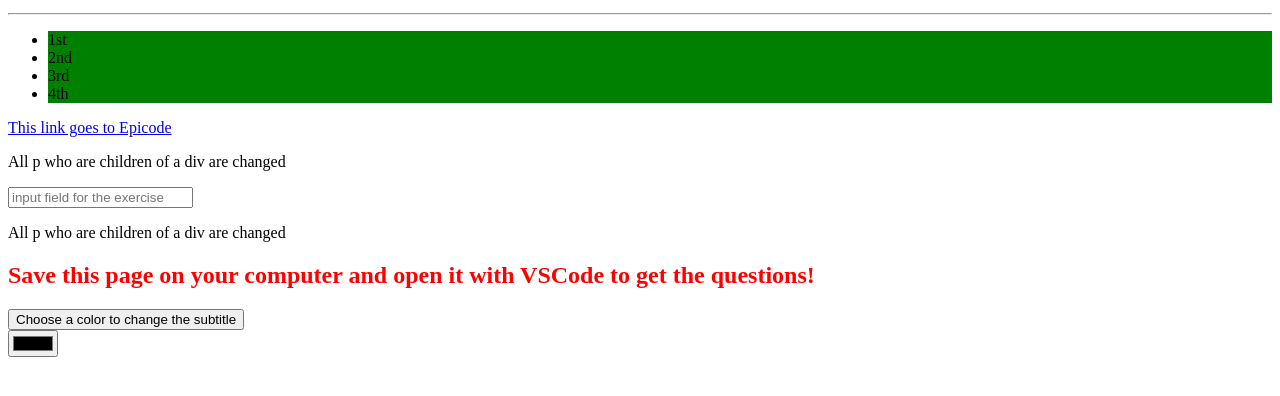
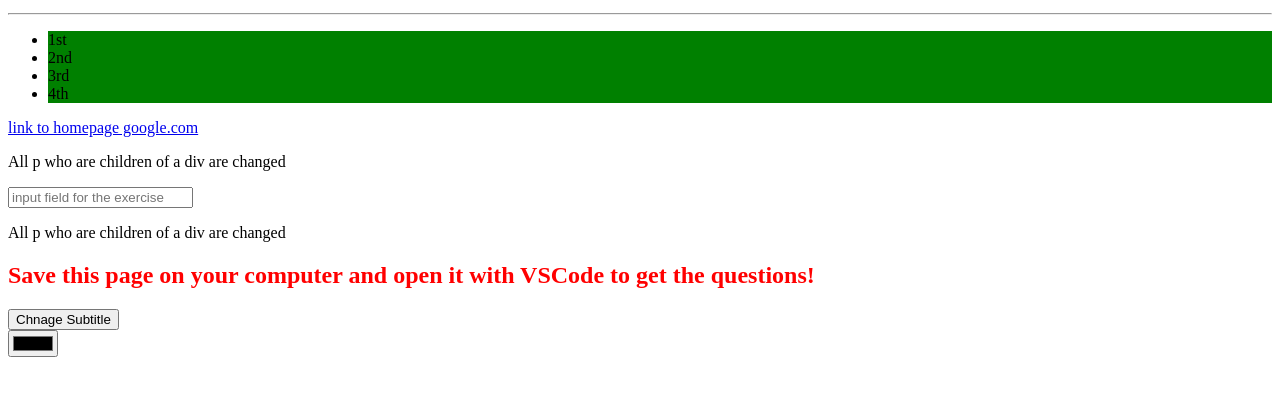
Before and after one commit to Nic-DC/U1_W3_Day12, a plain HTML site: page index_homework.html in a window 1280 px wide. Shown: the part 134-530 px from the top of the page. Drawn offline with Linux system fonts and the light colour scheme.

Commit message:
finished homework

```diff
--- a/index_homework.html
+++ b/index_homework.html
@@ -59,6 +59,7 @@
           Save this page on your computer and open it with VSCode to get the
           questions!
         </h2>
+        <button onclick="changeSubtitle2(event)">Chnage Subtitle</button>
       </div>
     </footer>
 
@@ -99,7 +100,7 @@
         const anchors = document.querySelectorAll("a");
         for (let anchor of anchors) {
           anchor.href = "https://www.google.com";
-          anchor.alt = "link to homepage google.com"; // not working
+          anchor.innerText = "link to homepage google.com"; //
         }
       };
       changeUrls();
@@ -201,21 +202,16 @@
         input.name = "inputCOlor";
         input.id = "inputColor";
 
-        button.innerText = "Choose a color to change the subtitle";
-
-        parent.appendChild(button);
         parent.appendChild(input);
       };
       colorInput();
 
-      const colInput = document.getElementById("inputColor");
-      window.onload = function () {
+      const changeSubtitle2 = (event) => {
         const subtitle = document.querySelector("header h2");
-        const changeSubtitle = (event) => {
-          const input = event.target;
-          subtitle.innerText = input.value;
-        };
-        colInput.addEventListener("input", changeSubtitle);
+        // const button = document.querySelector("button");
+        const input = document.getElementById("inputColor");
+        console.log(input.value);
+        subtitle.style.color = input.value;
       };
 
       /* EXERCISE 13
```
